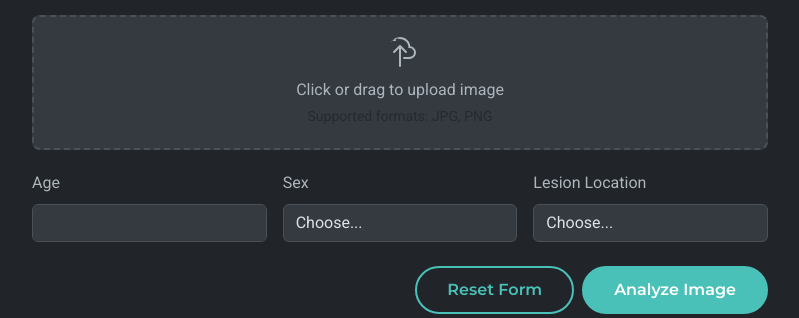
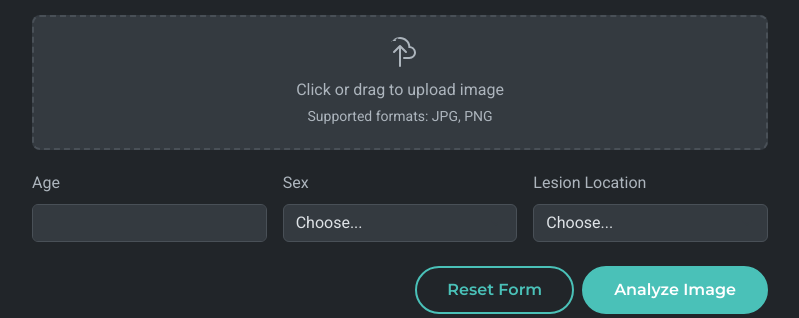
Before and after one commit to aryaveda/melanoma-prediction, a Flask app: page /predictor in a window 1280 px wide. Shown: the part 175-493 px from the top of the page, without its empty margins (240-1039 px from the left). Run offline with Flask 2, Linux system fonts and the light colour scheme; some libraries are stand-ins or nearby versions.

Commit message:
Menambahkan gaya CSS untuk teks prediksi dan teks yang dimatikan dalam mode gelap. Memastikan teks prediksi yang ditambahkan secara dinamis memiliki warna yang sesuai dan memperhalus tampilan teks yang dimatikan agar lebih konsisten dengan tema gelap.

```diff
--- a/static/css/style.css
+++ b/static/css/style.css
@@ -443,3 +443,13 @@ h1, h2, h3, h4, h5, h6 {
     /* color: #a0aec0; */
     color: #adb5bd;
 }
+
+/* Ensure dynamically added prediction text is light */
+.prediction-card #predictionResult {
+    color: #dee2e6; /* Match body text */
+}
+
+/* Style muted text for dark mode */
+.text-muted {
+    color: #adb5bd !important; /* Softer muted text, !important might be needed if Bootstrap overrides */
+}
```
